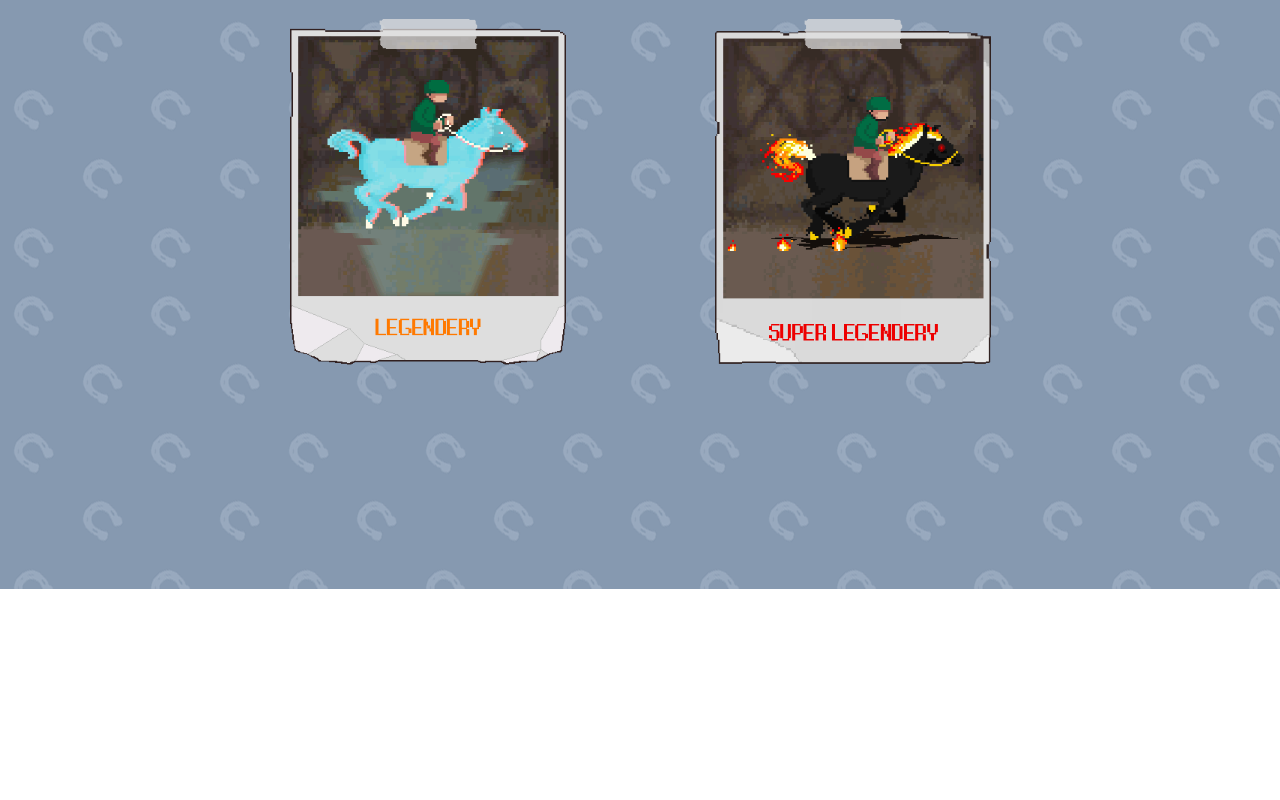
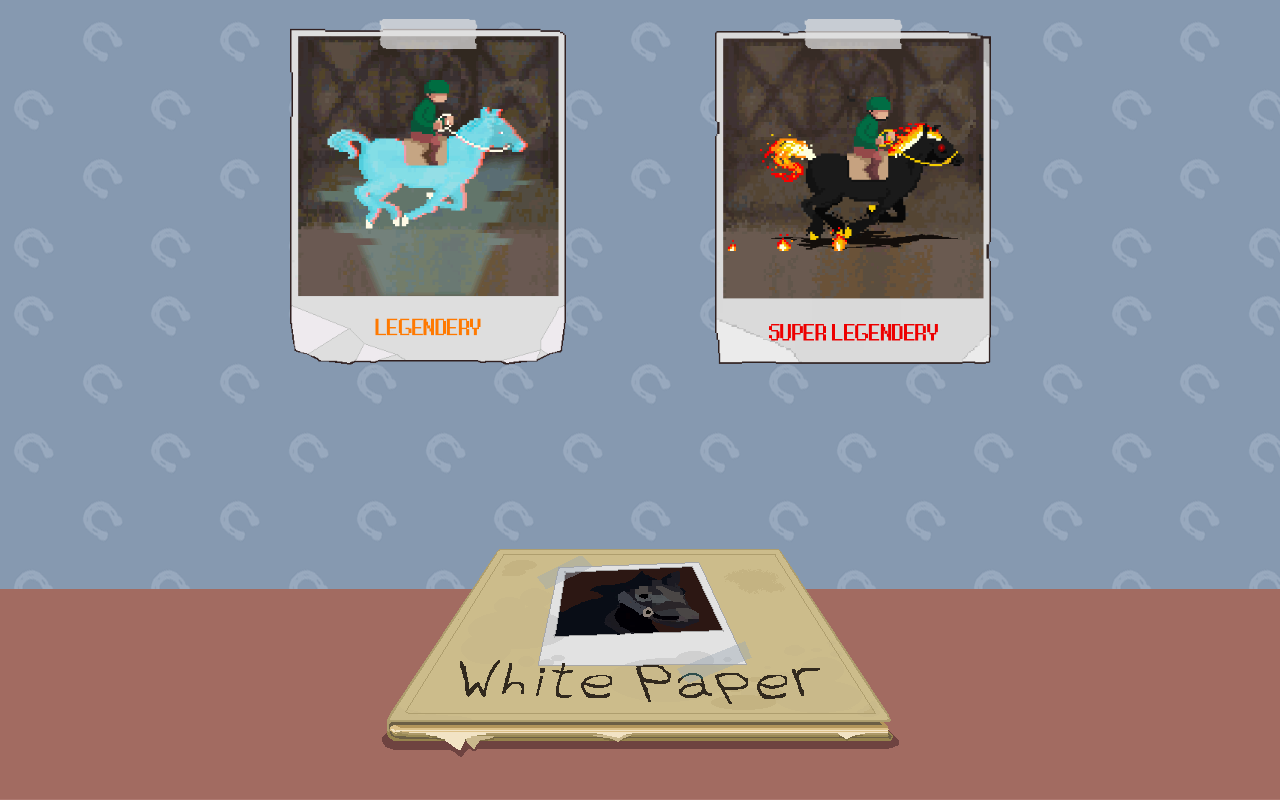
Before and after one commit to tnkerer/Planet-Horse, a Next.js app: page / in a window 1280 px wide. Shown: the part 3063-3863 px from the top of the page. Before the commit the page ends 3652 px from the top, so only its background shows below. Built offline with nearby package versions, Linux system fonts and the light colour scheme.

Commit message:
feat: add WhitePaper

```diff
--- /dev/null
+++ b/src/pages/landpage/components/WhitePaper/index.tsx
@@ -0,0 +1,32 @@
+import React, { useState } from 'react'
+import styles from './styles.module.scss'
+
+const WhitePaper: React.FC = () => {
+  const [activeBtnState, setActiveBtnState] = useState(false)
+
+  return (
+    <div className={styles.container}>
+      <div
+        className={styles.slot}
+      >
+        <button
+          className={styles.inactive}
+          onMouseEnter={() => {
+            setActiveBtnState(true)
+          }}
+        />
+        <button
+          className={styles.active}
+          onMouseLeave={() => {
+            setActiveBtnState(false)
+          }}
+          style={activeBtnState
+            ? { display: 'flex' }
+            : { display: 'none' }}
+        />
+      </div>
+    </div>
+  )
+}
+
+export default WhitePaper
--- /dev/null
+++ b/src/pages/landpage/components/WhitePaper/styles.module.scss
@@ -0,0 +1,37 @@
+.container {
+  position: relative;
+  display: flex;
+  flex-direction: row;
+  justify-content: center;
+  width: 100%;
+  background-image: url('../../../../assets/landing-page/bg-and-itens/table-bar.png');
+
+  .slot {
+    position: relative;
+    height: 211px;
+    width: 100%;
+    bottom: 50px;
+
+    button {
+      position: absolute;
+      left: 50%;
+      transform: translate(-50%);
+      background-repeat: no-repeat;
+      background-position: center;
+      background-color: transparent;
+      outline: 0;
+      border: 0;
+      height: 218px;
+      width: 518px;
+    }
+
+    .inactive {
+      background-image: url('../../../../assets/landing-page/bg-and-itens/book.png');
+    }
+
+    .active {
+      background-image: url('../../../../assets/landing-page/bg-and-itens/book-hover.png');
+      cursor: pointer;
+    }
+  }
+}
--- a/src/pages/landpage/index.tsx
+++ b/src/pages/landpage/index.tsx
@@ -3,6 +3,7 @@ import Pattern from '../utils/factories/pattern'
 import Banner from './components/Banner'
 import Gameplay from './components/Gameplay'
 import NFTHorses from './components/NFTHorses'
+import WhitePaper from './components/WhitePaper'
 
 const Landpage: React.FC = () => {
   return (
@@ -12,6 +13,9 @@ const Landpage: React.FC = () => {
         <Gameplay />
         <NFTHorses />
       </Pattern>
+      <Pattern type='dark'>
+        <WhitePaper />
+      </Pattern>
     </>
   )
 }
```
